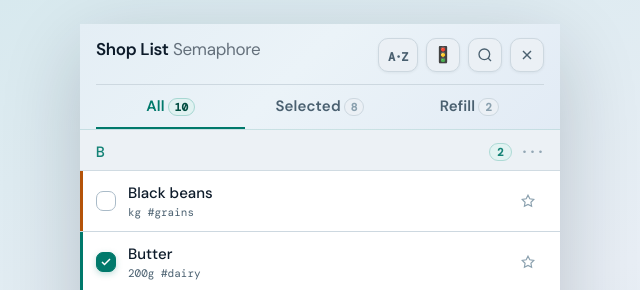
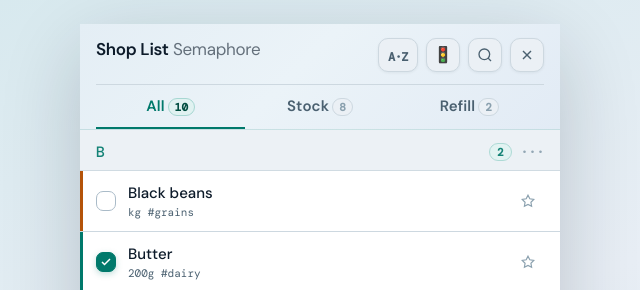
Before and after one commit to magasine/ShopList, a plain HTML site: page index.html in a window 1280 px wide. Shown: the top 290 px of the page, 320-960 px from the left. Drawn offline with nearby package versions, Linux system fonts and the light colour scheme.

Commit message:
update version v20260524T2251: Rename the Selected tab to Stock.

```diff
--- a/index.html
+++ b/index.html
@@ -2145,7 +2145,7 @@
 
       <div id="tabs">
         <div class="tab active" onclick="switchTab(0)">All<span class="tab-badge" id="badge-0">0</span></div>
-        <div class="tab" onclick="switchTab(1)">Selected<span class="tab-badge" id="badge-1">0</span></div>
+        <div class="tab" onclick="switchTab(1)">Stock<span class="tab-badge" id="badge-1">0</span></div>
         <div class="tab" onclick="switchTab(2)">Refill<span class="tab-badge" id="badge-2">0</span></div>
       </div>
     </div>
```
